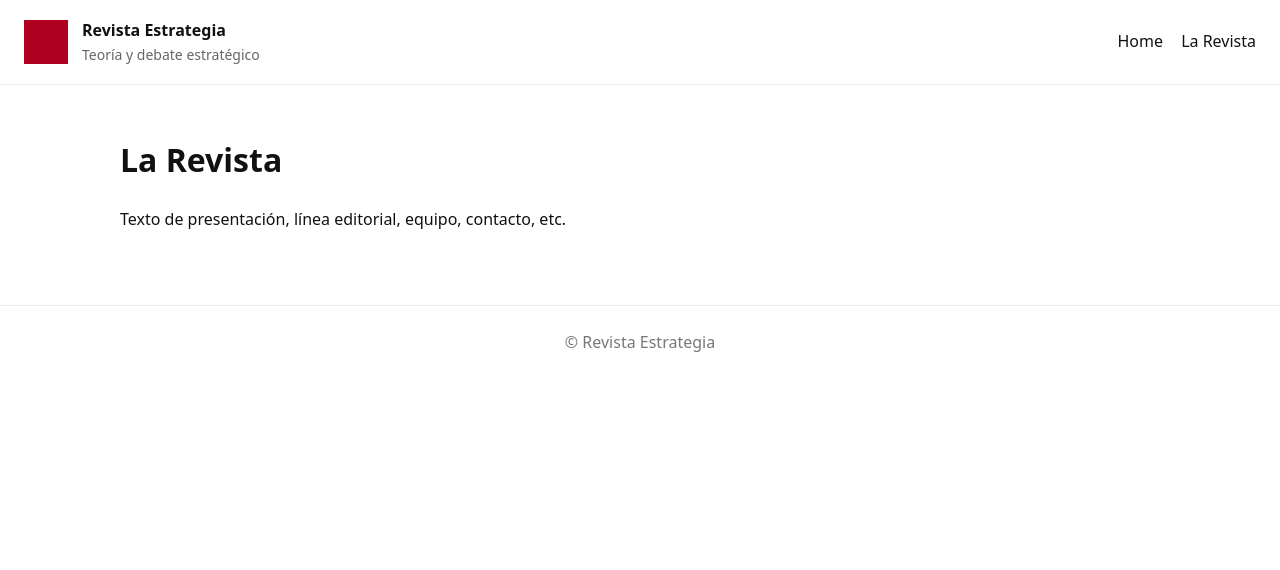
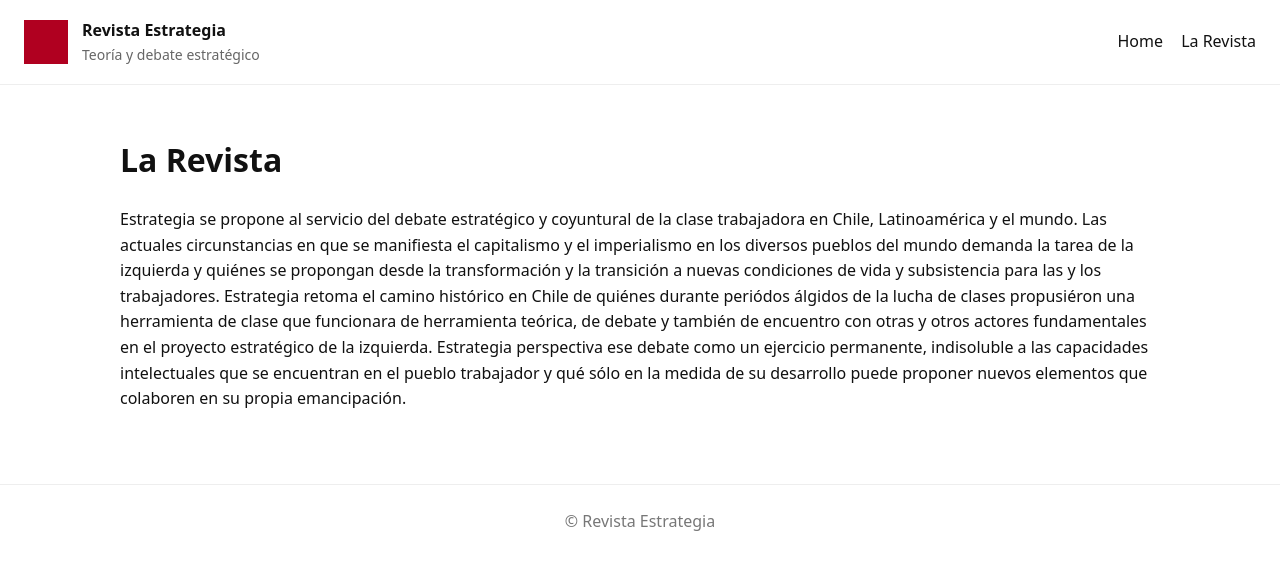
Before and after one commit to 6thr5r4fqd-dotcom/6thr5r4fqd-dotcom.github.io, a Jekyll site: the page built from la-revista.md, in a window 1280 px wide. Shown: the top 570 px of the page. Built offline with Jekyll 4.4.1, drawn with Linux system fonts in a browser that asks for light colours.

Commit message:
Update la-revista.md

```diff
--- a/la-revista.md
+++ b/la-revista.md
@@ -6,4 +6,6 @@ permalink: /la-revista/
 
 # La Revista
 
-Texto de presentación, línea editorial, equipo, contacto, etc.
+Estrategia se propone al servicio del debate estratégico y coyuntural de la clase trabajadora en Chile, Latinoamérica y el mundo. Las actuales circunstancias en que se manifiesta el capitalismo y el imperialismo en los diversos pueblos del mundo demanda la tarea de la izquierda y quiénes se propongan desde la transformación y la transición a nuevas condiciones de vida y subsistencia para las y los trabajadores.
+Estrategia retoma el camino histórico en Chile de quiénes durante periódos álgidos de la lucha de clases propusiéron una herramienta de clase que funcionara de herramienta teórica, de debate y también de encuentro con otras y otros actores fundamentales en el proyecto estratégico de la izquierda.
+Estrategia perspectiva ese debate como un ejercicio permanente, indisoluble a las capacidades intelectuales que se encuentran en el pueblo trabajador y qué sólo en la medida de su desarrollo puede proponer nuevos elementos que colaboren en su propia emancipación.
```
